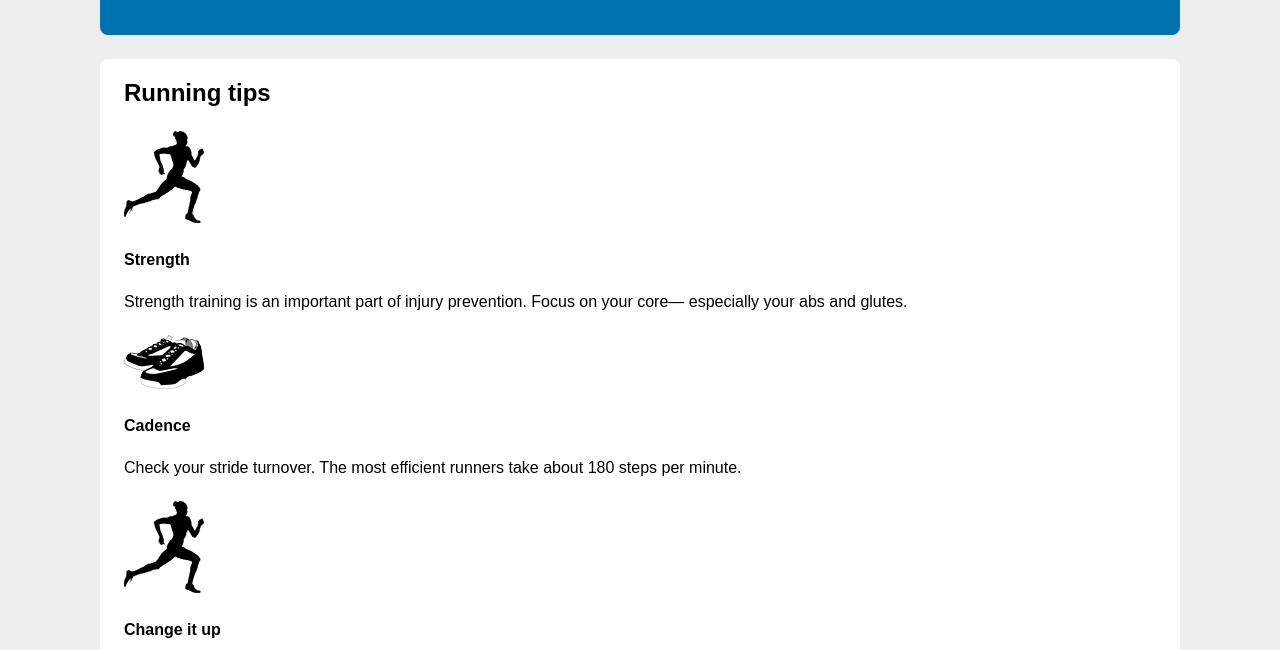
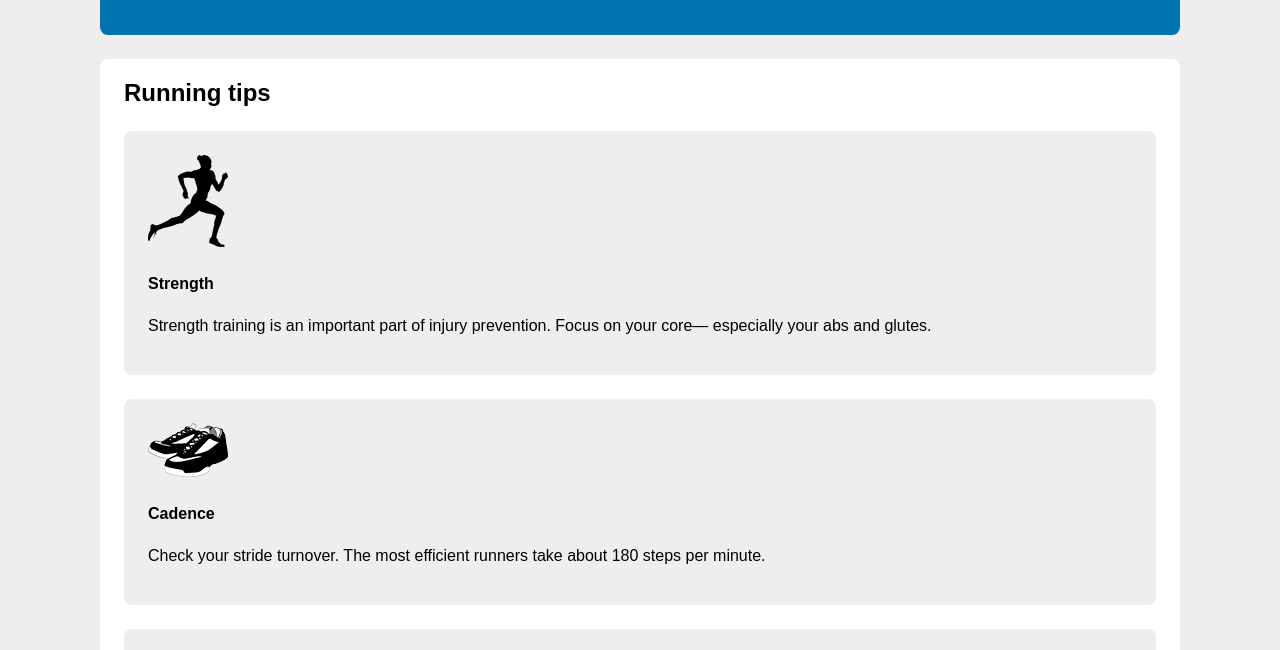
Before and after one commit to EnricoMassone/grid-system, a website: page index.html in a window 1280 px wide. Shown: the part 85-735 px from the top of the page. Drawn offline with Linux system fonts and the light colour scheme.

Commit message:
completed basic styles

```diff
--- a/style.css
+++ b/style.css
@@ -42,3 +42,9 @@ header {
 .clearfix::after {
   clear: both;
 }
+
+.media {
+  background-color: #eee;
+  border-radius: 0.5em;
+  padding: 1.5em;
+}
```
